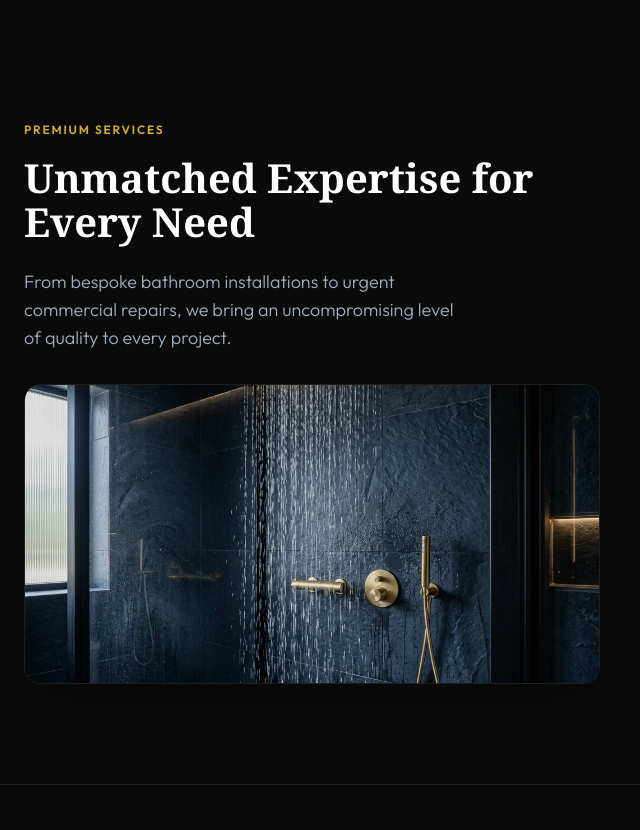
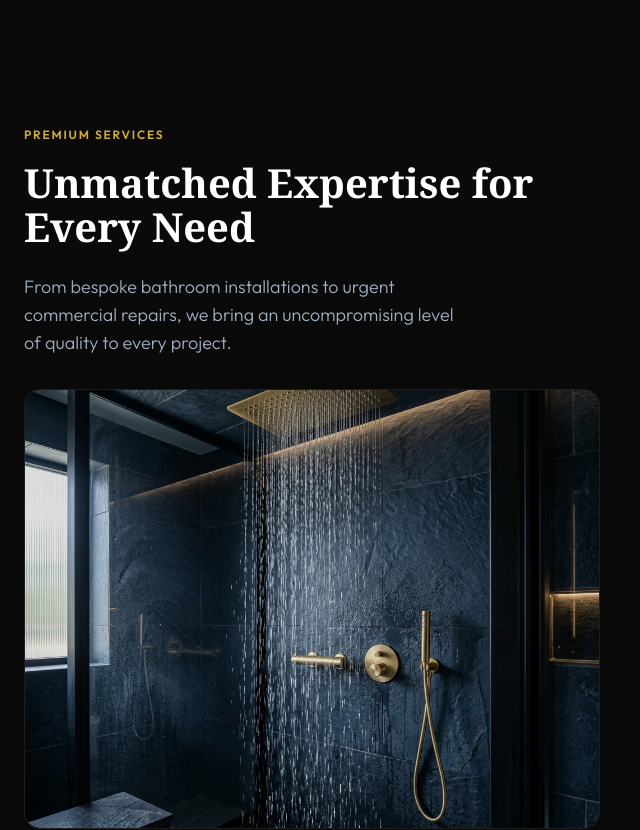
Before and after one commit to LocalSiteGrowth/localsitegrowth, a Next.js app: page /plumbing in a window 1280 px wide. Shown: the part 780-1610 px from the top of the page, without its empty margins (0-640 px from the left). Built offline with nearby package versions, Linux system fonts and the light colour scheme.

Commit message:
fix layout overflowing cards

```diff
--- a/components/plumbing/Services.tsx
+++ b/components/plumbing/Services.tsx
@@ -81,24 +81,24 @@ const Services = () => {
       className="bg-[var(--bg-color)] section-padding"
     >
       <div className="container-custom">
-        <div className="grid lg:grid-cols-2 gap-12 lg:gap-20 items-stretch">
+        <div className="grid lg:grid-cols-2 gap-12 lg:gap-20 items-center">
 
-          <div className="services-heading flex flex-col h-full">
+          <div className="services-heading">
             <span className="eyebrow tracking-[0.15em]">Premium Services</span>
             <h2 className="section-heading font-serif">Unmatched Expertise for Every Need</h2>
             <p className="text-secondary text-lg mb-8 font-light max-w-md">
               From bespoke bathroom installations to urgent commercial repairs, we bring an uncompromising level of quality to every project.
             </p>
-            <div className="relative flex-1 w-full rounded-2xl overflow-hidden shadow-2xl border border-[var(--border-color)] group min-h-[300px]">
+            <div className="relative h-[440px] w-full rounded-2xl overflow-hidden shadow-2xl border border-[var(--border-color)] group">
               <img
                 src="/images/plumbing/services.png"
                 alt="Luxury rainfall showerhead"
-                className="absolute inset-0 w-full h-full object-cover opacity-90 group-hover:opacity-100 group-hover:scale-105 transition-all duration-1000"
+                className="w-full h-full object-cover opacity-90 group-hover:opacity-100 group-hover:scale-105 transition-all duration-1000"
               />
             </div>
           </div>
 
-          <div className="grid sm:grid-cols-2 gap-6 h-full content-center">
+          <div className="grid sm:grid-cols-2 gap-6">
           {services.map((service, index) => (
             <div
               key={index}
```
